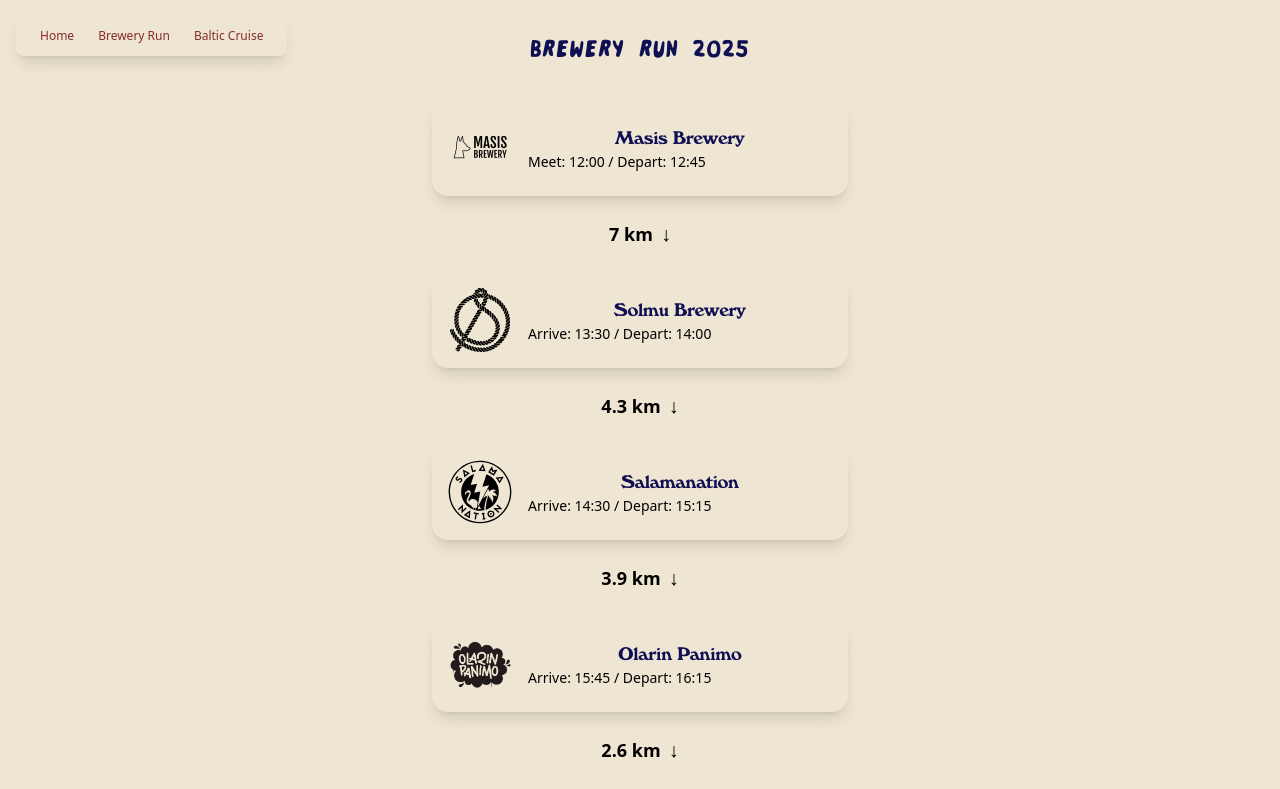
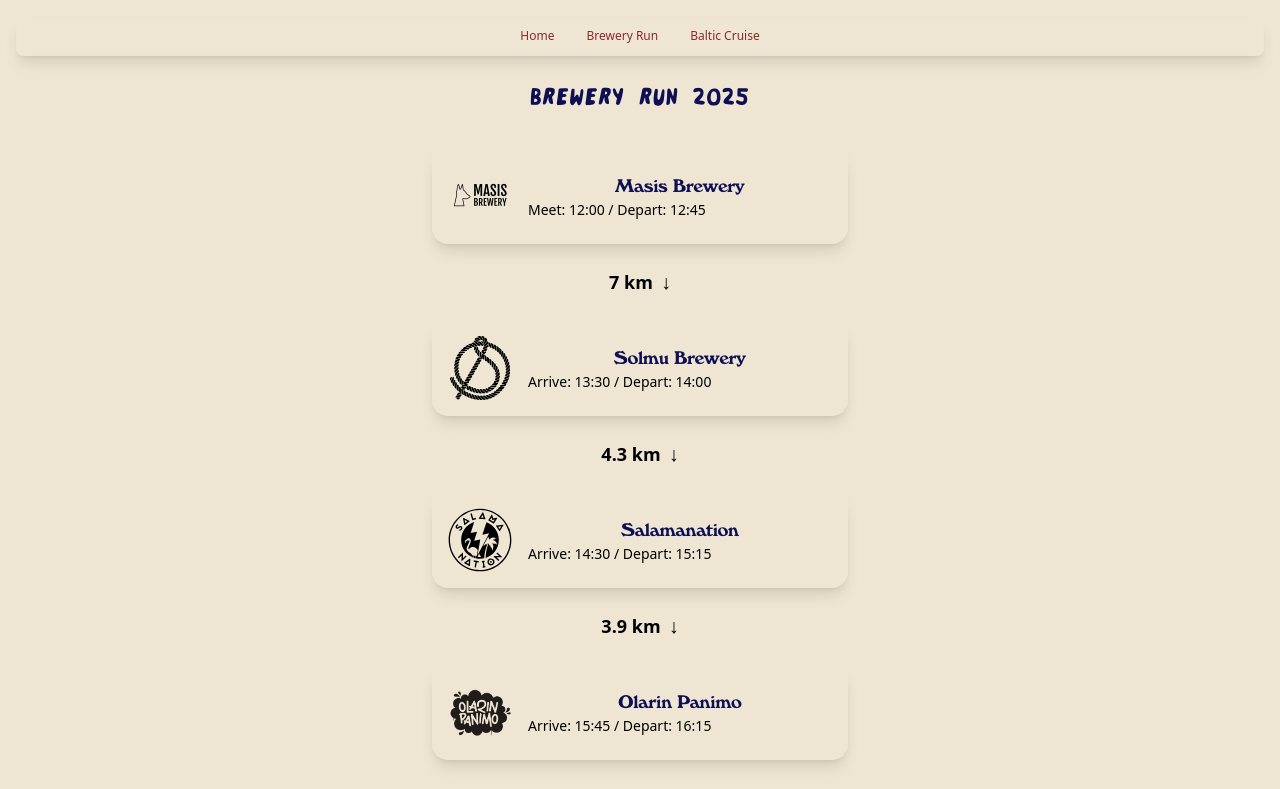
Before and after one commit to Tiketti/mrc-baltic-cruise, a React (Vite) app: page /brewery-run in a window 1280 px wide. Shown: the top 789 px of the page. Built offline with nearby package versions, Linux system fonts and the light colour scheme; a web font is replaced by a local one.

Commit message:
Make navigation wider, not blocking

```diff
--- a/src/components/Navigation.tsx
+++ b/src/components/Navigation.tsx
@@ -4,9 +4,9 @@
   const location = useLocation();
 
   return (
-    <nav className="fixed top-4 left-4 z-50">
+    <nav className="fixed top-4 right-4 left-4 z-50">
       <div className="rounded-lg bg-white/90 px-4 py-2 shadow-lg backdrop-blur-sm">
-        <div className="flex space-x-2">
+        <div className="flex justify-center space-x-4">
           <Link
             to="/"
             className={`rounded px-2 py-1 font-medium text-xs transition-colors ${
--- a/src/pages/BreweryRun.tsx
+++ b/src/pages/BreweryRun.tsx
@@ -33,7 +33,7 @@
 
   return (
     <div className="min-h-screen bg-gray-900 text-white">
-      <div className="mx-auto max-w-md px-4 py-8">
+      <div className="mx-auto max-w-md px-4 pt-20 pb-8">
         <h1 className="mb-8 text-center font-bold text-3xl tracking-wider">
           BREWERY RUN 2025
         </h1>
```
